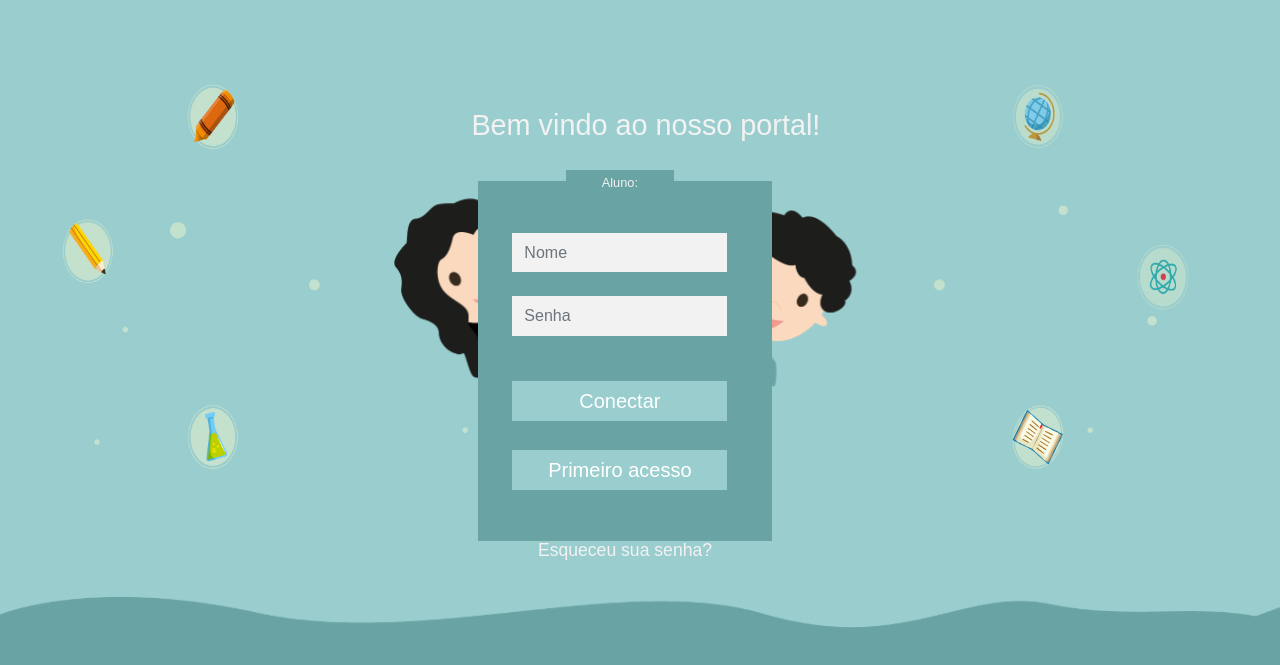
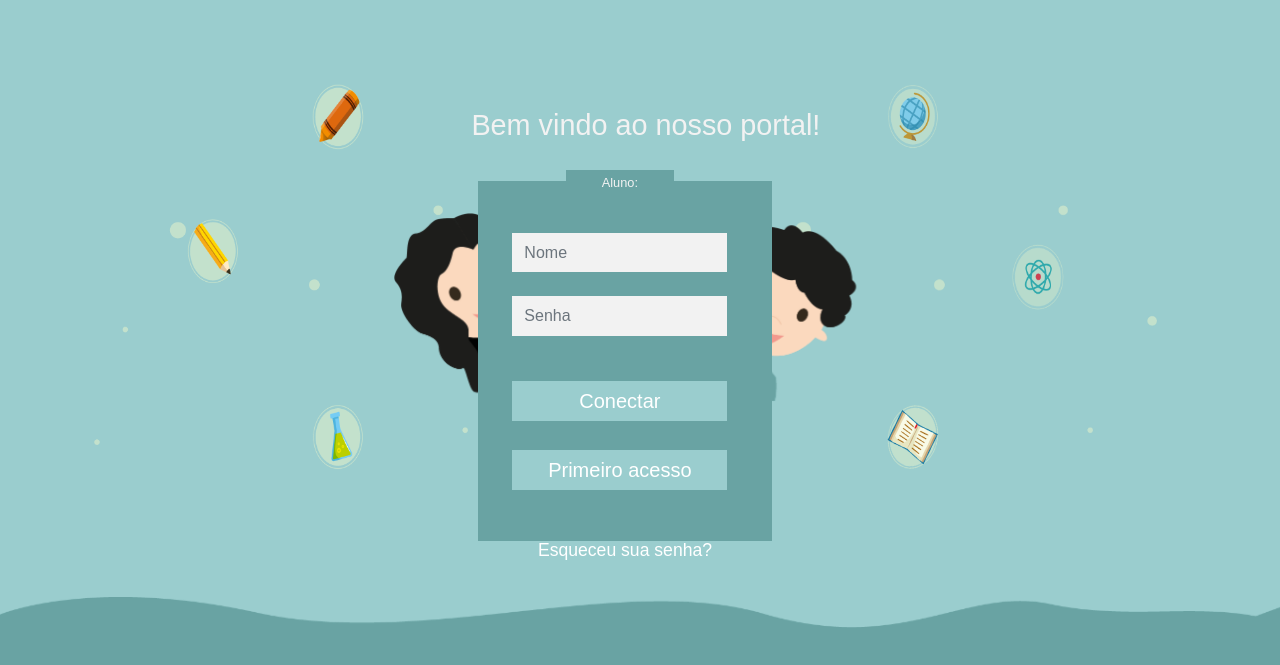
Before and after one commit to Clebson-Stuff/Desafio-Pegadas, a plain HTML site: page index.html in a window 1280 px wide. Shown: the part 75-740 px from the top of the page. Drawn offline with nearby package versions, Linux system fonts and the light colour scheme.

Commit message:
Organização do codigo
Deixei o codigo mais "enxuto".

```diff
--- a/css/style.css
+++ b/css/style.css
@@ -1,4 +1,4 @@
-body {
+  body {
     font-family: myriad-pro, sans-serif;
     background-color: #9ACDCE;
 }
@@ -64,38 +64,38 @@ nav #logo{
 }
 #icon01{
     top: 20%;
-    left: 30%;
+    left: 50%;
     animation-duration: 3s;
     animation-direction: alternate-reverse;
 }
 #icon02{
     top: 40%;
-    left: 10%;
+    left: 30%;
     animation-duration: 2s;
     animation-duration: alternate;
 }
 #icon03{
     top: 60%;
-    left: 30%;
+    left: 50%;
     animation-duration: 3s;
     animation-direction: alternate-reverse;
 }
 #icon04{
     top: 20%;
-    right: 30%;
+    right: 50%;
     animation-direction: alternate-reverse;
     animation-duration: 2s;
 }
 #icon05{
     top: 40%;
-    right: 10%;
+    right: 30%;
     animation-duration: 4s;
     animation-direction: alternate-reverse;
 
 }
 #icon06{
     top: 60%;
-    right: 30%;
+    right: 50%;
     animation-duration: 3s;
     animation-direction: alternate-reverse;
 }
@@ -137,22 +137,24 @@ nav #logo{
     background-color: #9ACDCE;
     height: 11%;
     margin-top: -10%;
+}
+#login button:hover{
+    background-color:
+}
 
-
-}
 #firstAcess{
       margin-top: -25%;
 }
+
 #login #fora{
   position: absolute;
   top: 95%;
   left: -0%;
-  color: #F2F2F2;
+  color: white;
   font-family: sans-serif;
   font-size: 110%;
   border: none;
   border-radius: 0;
-  animation: blink-2 3s linear infinite;
 }
 #login #fora:active{
   border: none;
@@ -180,7 +182,7 @@ nav #logo{
     top: 36%;
     left: 63%;
     animation-duration: 3s;
-    animation-iteration-count: infinite;
+
 }
 
 #content .col-6 #avatar2 {
@@ -191,8 +193,6 @@ nav #logo{
     top: 36%;
     right: 63%;
     animation-duration: 3s;
-    animation-iteration-count: infinite;
-
 
 }
 #content_back01 {
--- a/index.html
+++ b/index.html
@@ -1,48 +1,44 @@
 <!doctype html>
 <html lang="pt-Br">
-
 <head>
     <!-- Required meta tags -->
     <meta charset="utf-8">
     <meta name="viewport" content="width=device-width, initial-scale=1, shrink-to-fit=no">
-
     <!-- Bootstrap CSS -->
     <link rel="stylesheet" href="https://stackpath.bootstrapcdn.com/bootstrap/4.3.1/css/bootstrap.min.css" integrity="sha384-ggOyR0iXCbMQv3Xipma34MD+dH/1fQ784/j6cY/iJTQUOhcWr7x9JvoRxT2MZw1T" crossorigin="anonymous">
-
     <!-- Style da pagina -->
     <link rel="stylesheet" href="css/style.css" type="text/css">
-
     <!-- Animação-->
     <link rel="stylesheet" href="css/animate.css" type="text/css">
     <title>Pegadas</title>
 </head>
-
 <body class="container-fluid">
     <!-- Nav da pagina -->
     <nav class="navbar fixed-top navbar-light">
         <a class="navbar-brand" href="#"><img id="logo" src="img/navbar/logo@144x.png" width="18" height="32" alt="">Pegadas</a>
-
+    </nav>
     <!-- Fim da nav -->
-    </nav>
     <!-- Conteudo: -->
     <section class="row" id="content">
         <!-- Esquerda -->
         <div class="col-6" id="content_back01">
-          <img src="img/avatars/girl.png" class="animated infinite bounce" id="avatar1">
+            <img src="img/avatars/girl.png" class="animated bounceInRight" id="avatar1">
             <img src="img/icons/icon01.png" class="animated infinite heartBeat" id="icon01">
             <img src="img/icons/icon02.png" class="animated infinite bounce" id="icon02">
             <img src="img/icons/icon03.png" class="animated infinite flipInY" id="icon03">
         </div>
         <!-- Direita -->
         <div class="col-6" id="content_back02">
-          <img src="img/avatars/boy.png" class="animated infinite bounce" id="avatar2">
+            <img src="img/avatars/boy.png" class="animated bounceInLeft" id="avatar2">
             <img src="img/icons/icon04.png" class="animated infinite flipInX" id="icon04">
             <img src="img/icons/icon05.png" class="animated infinite bounceIn" id="icon05">
             <img src="img/icons/icon06.png" class="animated infinite rotateIn" id="icon06">
         </div>
+        <!-- Titulo da pagina -->
         <div class="row" id="title">
-          <h1>Bem vindo ao nosso portal!</h1>
+            <h1 class="animated slideInUp">Bem vindo ao nosso portal!</h1>
         </div>
+        <!-- Inicio do login -->
         <div class="row" id="login">
             <h1 class="mx-auto">Aluno:</h1>
             <input class="form-control mb-3" type="text" placeholder="Nome">
@@ -51,15 +47,11 @@
             <button  class="btn btn-lg  btn-block p-0" id="firstAcess" type="button">Primeiro acesso</button>
             <a class="btn btn-block" id="fora" href="#">Esqueceu sua senha?</a>
         </div>
-
+        <!-- Fim do login -->
     </section>
-
     <!-- Footer da pagina -->
     <section id="footer"></section>
-
-
 </body>
-
 <!-- Optional JavaScript -->
 <!-- jQuery first, then Popper.js, then Bootstrap JS -->
 <script src="https://code.jquery.com/jquery-3.3.1.slim.min.js" integrity="sha384-q8i/X+965DzO0rT7abK41JStQIAqVgRVzpbzo5smXKp4YfRvH+8abtTE1Pi6jizo" crossorigin="anonymous"></script>
```
Lines whose indentation alone changed are shown as unchanged.
